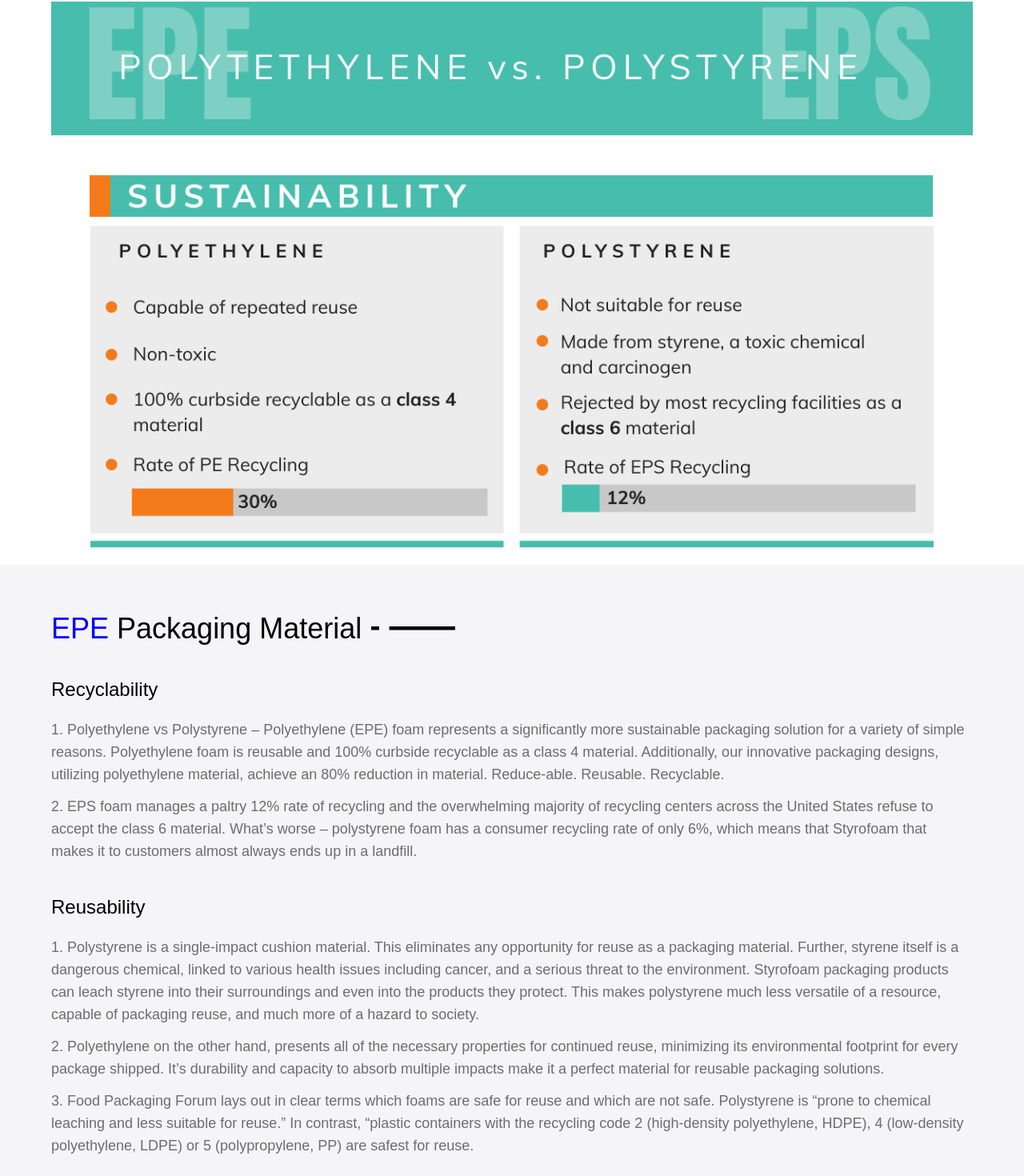
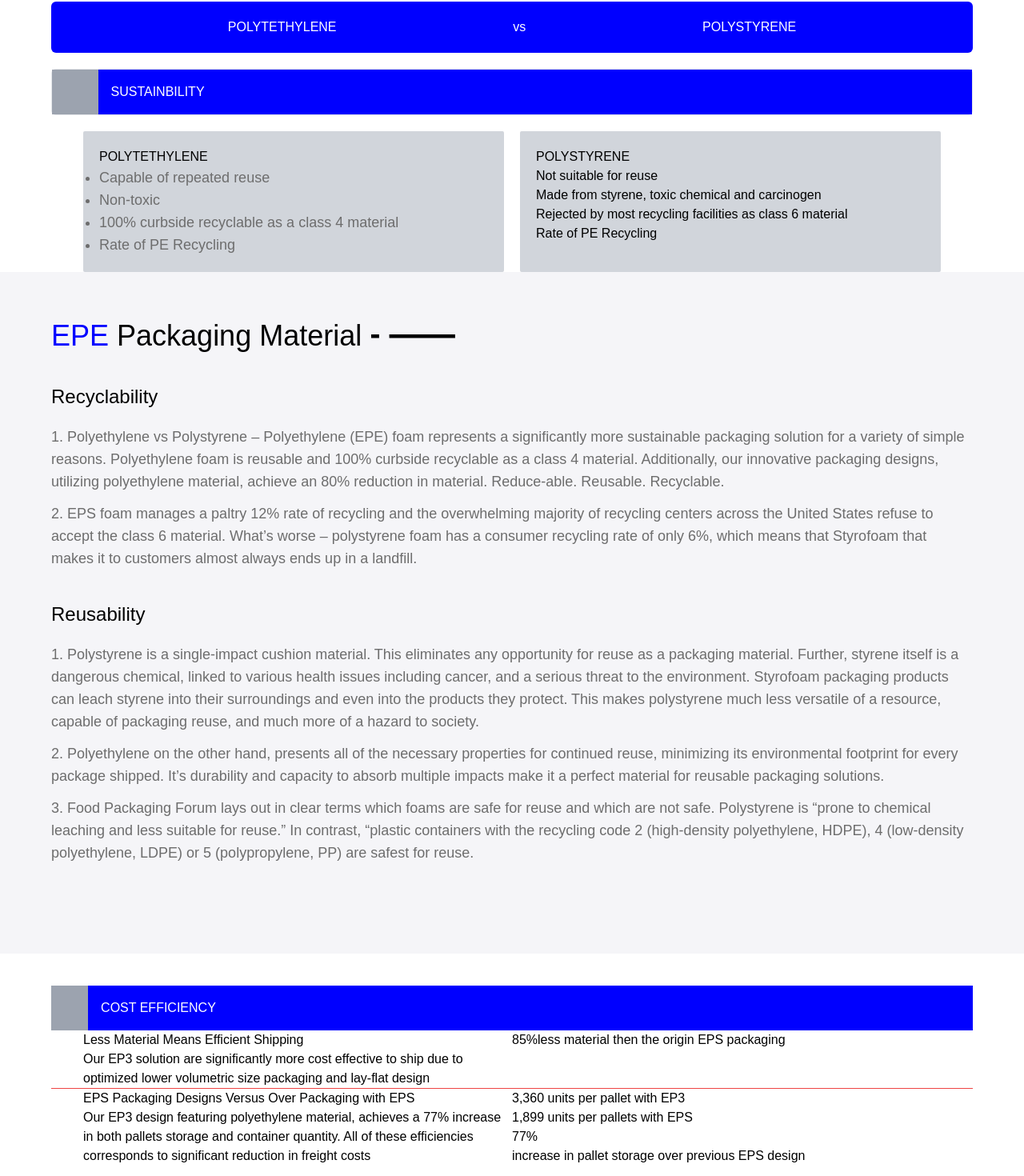
Before and after one commit to themanmohan/manda_industries, a Next.js app: page /why-epe in a window 1280 px wide. Shown: the part 688-2158 px from the top of the page at 80% size. Built offline with nearby package versions, Linux system fonts and the light colour scheme; a web font is replaced by a local one.

Commit message:
feat: adding charts on epe page

```diff
--- a/app/why-epe/page.tsx
+++ b/app/why-epe/page.tsx
@@ -1,5 +1,5 @@
 "use client"
-import React from 'react';
+
 import { HeroBanner } from "@/components"
 // import QualityCard from '@/components/QualityCard';
 // import { services } from "@/constants";
@@ -8,7 +8,11 @@ import picture1 from "@/assets/images/whyepe/Picture1.png"
 import picture2 from "@/assets/images/whyepe/Picture2.png"
 import picture3 from "@/assets/images/whyepe/Picture3.png"
 import picture4 from "@/assets/images/whyepe/Picture4.png"
+import React from 'react';
+import Example from "@/components/charts/PieChart"
 function WhyEPE() {
+
+
     return (
         <section className="">
             <HeroBanner lableText="WHY EPE" />
@@ -16,57 +20,52 @@ function WhyEPE() {
             <div className='whitespace max-container bg-white airbubble_section' >
                 <h1 className='text-4xl font-krona text-center mb-10'>Comparison of <span className='text-coral-red'>Polyethylene</span> and <span className='text-coral-red'>Polystyrene</span> Based on Key Factors</h1>
                 <div className='max-container flex justify-center flex-wrap gap-9'>
-                    {/* {services.map((service) => (
-                        <QualityCard key={service.label} {...service} />
-                    ))} */}
+
                 </div>
+
             </div>
 
             <article className='whitespace max-container bg-white '>
-                <Image src={picture1} alt='hdjsa' className='w-[100vw]' />
+                <div className='bg-coral-red flex w-full justify-evenly py-5 text-white rounded-md' >
+                    <h1 className='font-krona'>POLYTETHYLENE</h1>
+                    <span className='font-krona'>vs</span>
+                    <h1 className='font-krona'>POLYSTYRENE</h1>
+                </div>
 
+                <div className='flex mt-5 border rounded-md'>
+                    <div className='bg-gray-400 w-[5%] text-center p-3'></div>
 
-                {/* <div>
-                    <h1 className='text-4xl font-bold text-center'><span className='text-coral-red'>EPE</span> packaging material.</h1>
-
-                    <div className=''>
-                        <div className='flex items-center gap-3 justify-start'>
-                            <h1 className='text-2xl font-bold'>Recyclability</h1>
-                            <span className=""><svg width="10" height="5" viewBox="0 0 10 5" fill="none" xmlns="http://www.w3.org/2000/svg"><rect y="0.000488281" width="9.88145" height="4.5111" fill="black"></rect></svg></span>
-                            <span className=""><svg width="83" height="5" viewBox="0 0 83 5" fill="none" xmlns="http://www.w3.org/2000/svg"><rect x="0.580078" width="82.3454" height="4.5111" fill="black"></rect></svg></span>
-                        </div>
-                        <p>Polyethylene vs Polystyrene – Polyethylene (EPE) foam represents a significantly more sustainable packaging solution for a variety of simple reasons. Polyethylene foam is reusable and 100% curbside recyclable as a class 4 material. Additionally, our innovative packaging designs, utilizing polyethylene material, achieve an 80% reduction in material. Reduce-able. Reusable. Recyclable.</p>
-                        <p>EPS foam manages a paltry 12% rate of recycling and the overwhelming majority of recycling centers across the United States refuse to accept the class 6 material. What’s worse – polystyrene foam has a consumer recycling rate of only 6%, which means that Styrofoam that makes it to customers almost always ends up in a landfill.</p>
+                    <div className='bg-coral-red w-[95%] flex items-center p-4 font-krona text-white'>
+                        SUSTAINBILITY
                     </div>
                 </div>
 
-                <div>
-                    <h1 className='text-4xl font-bold text-center'><span className='text-coral-red'>EPE</span> packaging material.</h1>
+                <div className='flex gap-5 w-full px-10 mt-5'>
+                    <div className='w-1/2 bg-gray-300 rounded-sm p-5'>
+                        <h4 className='font-krona'>POLYTETHYLENE</h4>
 
-                    <div className=''>
-                        <div className='flex items-center gap-3 justify-start'>
-                            <h1 className='text-2xl font-bold'>Recyclability</h1>
-                            <span className=""><svg width="10" height="5" viewBox="0 0 10 5" fill="none" xmlns="http://www.w3.org/2000/svg"><rect y="0.000488281" width="9.88145" height="4.5111" fill="black"></rect></svg></span>
-                            <span className=""><svg width="83" height="5" viewBox="0 0 83 5" fill="none" xmlns="http://www.w3.org/2000/svg"><rect x="0.580078" width="82.3454" height="4.5111" fill="black"></rect></svg></span>
-                        </div>
-                        <p>Polyethylene vs Polystyrene – Polyethylene (EPE) foam represents a significantly more sustainable packaging solution for a variety of simple reasons. Polyethylene foam is reusable and 100% curbside recyclable as a class 4 material. Additionally, our innovative packaging designs, utilizing polyethylene material, achieve an 80% reduction in material. Reduce-able. Reusable. Recyclable.</p>
-                        <p>EPS foam manages a paltry 12% rate of recycling and the overwhelming majority of recycling centers across the United States refuse to accept the class 6 material. What’s worse – polystyrene foam has a consumer recycling rate of only 6%, which means that Styrofoam that makes it to customers almost always ends up in a landfill.</p>
+                        <ul className='list-disc text-md info-text'>
+                            <li>Capable of repeated reuse</li>
+                            <li>Non-toxic</li>
+                            <li>100% curbside recyclable as a class 4 material</li>
+                            <li>Rate of PE Recycling</li>
+                        </ul>
+                    </div>
+                    <div className='w-1/2 bg-gray-300 rounded-sm p-5'>
+                        <h4 className='font-krona'>POLYSTYRENE</h4>
+
+
+                        <ul>
+                            <li>Not suitable for reuse</li>
+                            <li>Made from styrene, toxic chemical and carcinogen</li>
+                            <li>Rejected by most recycling facilities as class 6 material</li>
+                            <li>Rate of PE Recycling</li>
+                        </ul>
                     </div>
                 </div>
 
-                <div>
-                    <h1 className='text-4xl font-bold text-center capitalize'><span className='text-coral-red'>EPE</span> packaging material.</h1>
+                {/* <Image src={picture1} alt='hdjsa' className='w-[100vw]' /> */}
 
-                    <div className=''>
-                        <div className='flex items-center gap-3 justify-start'>
-                            <h1 className='text-2xl font-bold'>Recyclability</h1>
-                            <span className=""><svg width="10" height="5" viewBox="0 0 10 5" fill="none" xmlns="http://www.w3.org/2000/svg"><rect y="0.000488281" width="9.88145" height="4.5111" fill="black"></rect></svg></span>
-                            <span className=""><svg width="83" height="5" viewBox="0 0 83 5" fill="none" xmlns="http://www.w3.org/2000/svg"><rect x="0.580078" width="82.3454" height="4.5111" fill="black"></rect></svg></span>
-                        </div>
-                        <p>Polyethylene vs Polystyrene – Polyethylene (EPE) foam represents a significantly more sustainable packaging solution for a variety of simple reasons. Polyethylene foam is reusable and 100% curbside recyclable as a class 4 material. Additionally, our innovative packaging designs, utilizing polyethylene material, achieve an 80% reduction in material. Reduce-able. Reusable. Recyclable.</p>
-                        <p>EPS foam manages a paltry 12% rate of recycling and the overwhelming majority of recycling centers across the United States refuse to accept the class 6 material. What’s worse – polystyrene foam has a consumer recycling rate of only 6%, which means that Styrofoam that makes it to customers almost always ends up in a landfill.</p>
-                    </div>
-                </div> */}
             </article>
 
             <div className='whitespace max-container airbubble_section'>
@@ -103,7 +102,56 @@ function WhyEPE() {
                 </section>
             </div>
 
-            <div className='max-container'>
+            <div className='max-container whitespace bg-white'>
+
+                <div className='flex mt-5 pt-10'>
+                    <div className='bg-gray-400 w-[4%] text-center p-3'></div>
+
+                    <div className='bg-coral-red w-[96%] flex items-center p-4 font-krona text-white'>
+                        COST EFFICIENCY
+                    </div>
+
+                </div>
+
+                <div className='flex w-full px-10'>
+                    <div className='w-1/2'>
+                        <h2 >Less  Material Means Efficient Shipping</h2>
+                        <p >Our <span>EP3</span> solution are significantly more cost effective to ship due to optimized <span>lower volumetric size</span> packaging and <span>lay-flat design</span></p>
+                    </div>
+
+                    <div className='w-1/2 flex'>
+                        <span>85%</span>
+                        <p>less material then the origin <span>EPS</span> packaging</p>
+                    </div>
+                </div>
+
+                <hr className='border-red-500 px-10' />
+
+
+                <div className='flex px-10'>
+                    <div className='w-1/2'>
+                        <h2><span><span>EPS</span> Packaging Designs </span> Versus Over Packaging with <span>EPS</span></h2>
+                        <span>Our <span>EP3</span> design featuring <span>polyethylene</span> material, achieves a 77% increase in both pallets storage and container quantity. All of these efficiencies corresponds to significant reduction in freight costs</span>
+                    </div>
+
+                    <div className='w-1/2'>
+                        <div>
+                            <div>
+                                <h1>3,360 units per pallet with <span>EP3</span></h1>
+                            </div>
+
+                            <div>
+                                <h1>1,899 units per pallets with EPS</h1>
+                            </div>
+                        </div>
+
+                        <div>
+                            <span>77%</span>
+                            <p>increase in pallet storage over previous <span>EPS</span> design</p>
+                        </div>
+                    </div>
+                </div>
+
                 <Image src={picture2} alt='hdjsa' className='w-[100vw]' />
             </div>
 
@@ -122,7 +170,38 @@ function WhyEPE() {
                 </div>
             </article>
 
-            <div className='max-container'>
+            <div className='max-container whitespace bg-white'>
+                <div className='flex mt-5 pt-10'>
+                    <div className='bg-gray-400 w-[4%] text-center p-3'></div>
+
+                    <div className='bg-coral-red w-[96%] flex items-center p-4 font-krona text-white'>
+                        CUSHIONING PERFORMANCE
+                    </div>
+
+                </div>
+
+                <div className='flex'>
+                    <div className='w-1/2'>
+                        <h1>POLYETHENE</h1>
+
+                        <ul>
+                            <li>Expanded polyethylene foam is a <span>multi-impact</span>material</li>
+                            <li>Polyethylene is capable of protecting against rogors of e-commerce transit</li>
+                            <li><span>EPE has high ductility, impact strength and creep properties, making it an ideal cushioning resources</span></li>
+                        </ul>
+                    </div>
+
+                    <div className='w-1/2'>
+                        <h1>POLYSTYRENE</h1>
+
+
+                        <ul>
+                            <li>Expanded polystyrene is a <span>single-impact</span>material</li>
+                            <li><span>EPS</span> can lose its cushioning properties after one bump in road</li>
+                            <li>Current packaging methods account for $6 billion worth of product breakage annually</li>
+                        </ul>
+                    </div>
+                </div>
                 <Image src={picture3} alt='hdjsa' className='w-[100vw]' />
             </div>
 
@@ -143,7 +222,26 @@ function WhyEPE() {
 
             </article>
 
-            <div className='max-container'>
+            <div className='max-container whitespace bg-white'>
+            <div className='flex mt-5 pt-10'>
+                    <div className='bg-gray-400 w-[4%] text-center p-3'></div>
+
+                    <div className='bg-coral-red w-[96%] flex items-center p-4 font-krona text-white'>
+                        SHIPPING DAMAGE
+                    </div>
+
+                </div>
+
+                <p>By <span>replacing polystyrene,</span> we have helped businesses <span>reduce</span> e-commerce damage rate from <span>20%</span> to <span>1%</span></p>
+
+                <div className="flex w-full">
+                    <div className="w-1/2 flex justify-center items-center">
+                    <Example />
+                    </div>
+                    <div className="w-1/2 flex justify-center items-center">
+                    <Example />
+                    </div>
+                </div>
                 <Image src={picture4} alt='hdjsa' className='w-[100vw]' />
             </div>
 
@@ -233,7 +331,7 @@ function WhyEPE() {
                     </div>
 
                     <div className='mb-5'>
-                    <h2 className='text-2xl font-krona mb-3'>7. Case Studies and Examples:-</h2>
+                        <h2 className='text-2xl font-krona mb-3'>7. Case Studies and Examples:-</h2>
                         <p className='mb-1 pl-3'> <span className='text-md font-krona'> - Electronics Industry:-</span> <span className='info-text'>In the case of electronics, where items like **smartphones, TVs, and computers* are sensitive to impact and moisture, bad packaging leads to high returns and replacements, costing manufacturers millions annually.</span></p>
                         <p className='mb-1 pl-3'> <span className='text-md font-krona'> - Furniture and Appliances:-</span> <span className='info-text'>Large consumer durables like furniture and home appliances often face damage during transit due to **insufficient cushioning* or improper loading and unloading procedures, causing high financial losses.</span></p>
                     </div>
--- /dev/null
+++ b/components/charts/PieChart.tsx
@@ -0,0 +1,108 @@
+
+import React, { useCallback, useState } from "react";
+import { PieChart, Pie, Sector } from "recharts";
+
+const data = [
+  { name: "Group A", value: 1 },
+  { name: "Group B", value: 99 },
+];
+
+const renderActiveShape = (props: any) => {
+  const RADIAN = Math.PI / 180;
+  const {
+    cx,
+    cy,
+    midAngle,
+    innerRadius,
+    outerRadius,
+    startAngle,
+    endAngle,
+    fill,
+    payload,
+    percent,
+    value
+  } = props;
+  const sin = Math.sin(-RADIAN * midAngle);
+  const cos = Math.cos(-RADIAN * midAngle);
+  const sx = cx + (outerRadius + 10) * cos;
+  const sy = cy + (outerRadius + 10) * sin;
+  const mx = cx + (outerRadius + 30) * cos;
+  const my = cy + (outerRadius + 30) * sin;
+  const ex = mx + (cos >= 0 ? 1 : -1) * 22;
+  const ey = my;
+  const textAnchor = cos >= 0 ? "start" : "end";
+
+  return (
+    <g>
+      <text x={cx} y={cy} dy={8} textAnchor="middle" fill={fill}>
+        {payload.name}
+      </text>
+      <Sector
+        cx={cx}
+        cy={cy}
+        innerRadius={innerRadius}
+        outerRadius={outerRadius}
+        startAngle={startAngle}
+        endAngle={endAngle}
+        fill={fill}
+      />
+      <Sector
+        cx={cx}
+        cy={cy}
+        startAngle={startAngle}
+        endAngle={endAngle}
+        innerRadius={outerRadius + 6}
+        outerRadius={outerRadius + 10}
+        fill={fill}
+      />
+      <path
+        d={`M${sx},${sy}L${mx},${my}L${ex},${ey}`}
+        stroke={fill}
+        fill="none"
+      />
+      <circle cx={ex} cy={ey} r={2} fill={fill} stroke="none" />
+      <text
+        x={ex + (cos >= 0 ? 1 : -1) * 12}
+        y={ey}
+        textAnchor={textAnchor}
+        fill="#333"
+      >{`PV ${value}`}</text>
+      <text
+        x={ex + (cos >= 0 ? 1 : -1) * 12}
+        y={ey}
+        dy={18}
+        textAnchor={textAnchor}
+        fill="#999"
+      >
+        {`(Rate ${(percent * 100).toFixed(2)}%)`}
+      </text>
+    </g>
+  );
+};
+
+export default function Example() {
+  const [activeIndex, setActiveIndex] = useState(0);
+  const onPieEnter = useCallback(
+    (_, index) => {
+      setActiveIndex(index);
+    },
+    [setActiveIndex]
+  );
+
+  return (
+    <PieChart width={400} height={400}>
+      <Pie
+        activeIndex={activeIndex}
+        activeShape={renderActiveShape}
+        data={data}
+        cx={200}
+        cy={200}
+        innerRadius={40}
+        outerRadius={90}
+        fill="#8884d8"
+        dataKey="value"
+        onMouseEnter={onPieEnter}
+      />
+    </PieChart>
+  );
+}
--- a/package.json
+++ b/package.json
@@ -14,7 +14,8 @@
     "next": "14.2.14",
     "react": "^18",
     "react-dom": "^18",
-    "react-multi-carousel": "^2.8.5"
+    "react-multi-carousel": "^2.8.5",
+    "recharts": "^2.13.0"
   },
   "devDependencies": {
     "@types/node": "^20",
--- a/tsconfig.json
+++ b/tsconfig.json
@@ -21,6 +21,6 @@
       "@/*": ["./*"]
     }
   },
-  "include": ["next-env.d.ts", "**/*.ts", "**/*.tsx", ".next/types/**/*.ts", "app/blog/[postId]"],
+  "include": ["next-env.d.ts", "**/*.ts", "**/*.tsx", ".next/types/**/*.ts", "app/blog/[postId]", "components/charts/PieChart.xjsx"],
   "exclude": ["node_modules"]
 }
```
Also changed, not shown: 1 other file (tests, documents, lock files or other folders).
